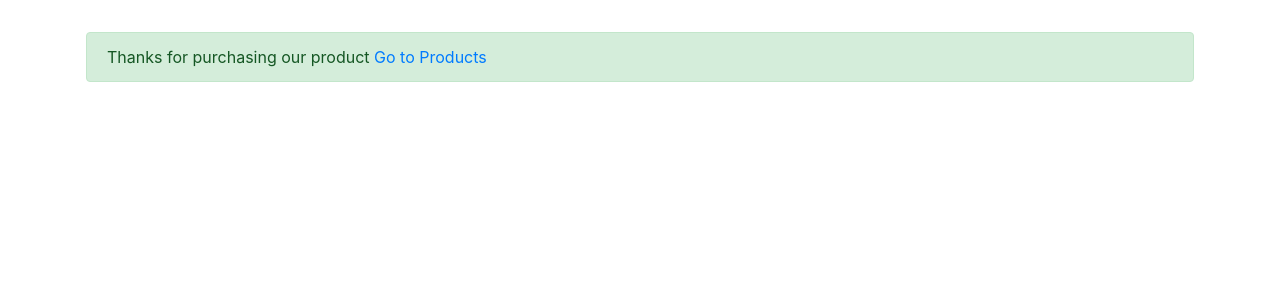
After one commit to struk49/storeproject, a Django app: page /success/ in a window 1280 px wide. The commit adds this page. Shown: the top 300 px of the page. Run offline with Django 4.2, Linux system fonts and the light colour scheme; some libraries are stand-ins or nearby versions.

Commit message:
not working

```diff
--- a/products/urls.py
+++ b/products/urls.py
@@ -1,15 +1,16 @@
-# products/urls.py
-
 from django.urls import path
 
-from .views import (
-    ProductDetailView,
-    ProductListView,
-)
+from .views import CreateStripeCheckoutSessionView
+from .views import CancelView, SuccessView
 
 app_name = "products"
 
 urlpatterns = [
-    path("", ProductListView.as_view(), name="product-list"),
-    path("<int:pk>/", ProductDetailView.as_view(), name="product-detail"),
+    path(
+        "create-checkout-session/<int:pk>/",
+        CreateStripeCheckoutSessionView.as_view(),
+        name="create-checkout-session",
+    ),
+    path("success/", SuccessView.as_view(), name="success"),
+    path("cancel/", CancelView.as_view(), name="cancel"),
 ]
--- a/products/views.py
+++ b/products/views.py
@@ -1,7 +1,47 @@
+import stripe
+from django.conf import settings
+from django.shortcuts import redirect
 from django.views import View
+
 from django.views.generic import DetailView, ListView
+from django.views.generic import TemplateView
 
 from .models import Price, Product
+
+stripe.api_key = settings.STRIPE_SECRET_KEY
+
+class CreateStripeCheckoutSessionView(View):
+    """
+    Create a checkout session and redirect the user to Stripe's checkout page
+    """
+
+    def post(self, request, *args, **kwargs):
+        price = Price.objects.get(id=self.kwargs["pk"])
+
+        checkout_session = stripe.checkout.Session.create(
+            payment_method_types=["card"],
+            line_items=[
+                {
+                    "price_data": {
+                        "currency": "usd",
+                        "unit_amount": int(price.price) * 100,
+                        "product_data": {
+                            "name": price.product.name,
+                            "description": price.product.desc,
+                            "images": [
+                                f"{settings.BACKEND_DOMAIN}/{price.product.thumbnail}"
+                            ],
+                        },
+                    },
+                    "quantity": price.product.quantity,
+                }
+            ],
+            metadata={"product_id": price.product.id},
+            mode="payment",
+            success_url=settings.PAYMENT_SUCCESS_URL,
+            cancel_url=settings.PAYMENT_CANCEL_URL,
+        )
+        return redirect(checkout_session.url)
 
 class ProductListView(ListView):
     model = Product
@@ -17,3 +57,9 @@ class ProductDetailView(DetailView):
         context = super(ProductDetailView, self).get_context_data()
         context["prices"] = Price.objects.filter(product=self.get_object())
         return context
+
+class SuccessView(TemplateView):
+    template_name = "products/success.html"
+
+class CancelView(TemplateView):
+    template_name = "products/cancel.html"
--- a/storeproject/urls.py
+++ b/storeproject/urls.py
@@ -18,6 +18,7 @@ from django.urls import path, include
 from django.conf import settings
 from django.conf.urls.static import static
 
+
 urlpatterns = [
     path('admin/', admin.site.urls),
     path("", include("products.urls", namespace="products")),
--- a/templates/products/product_detail.html
+++ b/templates/products/product_detail.html
@@ -2,6 +2,7 @@
 
 {% extends "base.html" %}
 {% block title %} Buy Product {% endblock title%}
+{% block script %} <script src="https://js.stripe.com/v3/"></script> {% endblock script%}
 {% block content %}
 <div class="card-deck">
   {% for price in prices %}
@@ -17,7 +18,7 @@
       <div class="card-text">
         <h5 class="card-text">${{ price.price }}</h5>
         <form
-          action=""
+          action="{% url 'products:create-checkout-session' price.id %}"
           method="POST"
         >
           {% csrf_token %}
--- /dev/null
+++ b/templates/products/success.html
@@ -0,0 +1,11 @@
+{% extends "base.html" %}
+{% block title %} Success {% endblock title%}
+{% block content %}
+<div class="alert alert-success" role="alert">
+  Thanks for purchasing our product
+  <a
+      href="{% url 'products:product-list' %}"
+      >Go to Products</a
+    >
+</div>
+{% endblock content %}
```
Also changed, not shown: storeproject/settings.py (+9 -0 lines), templates/products/cancel.html (added, +11 -0 lines), 1 other file.
